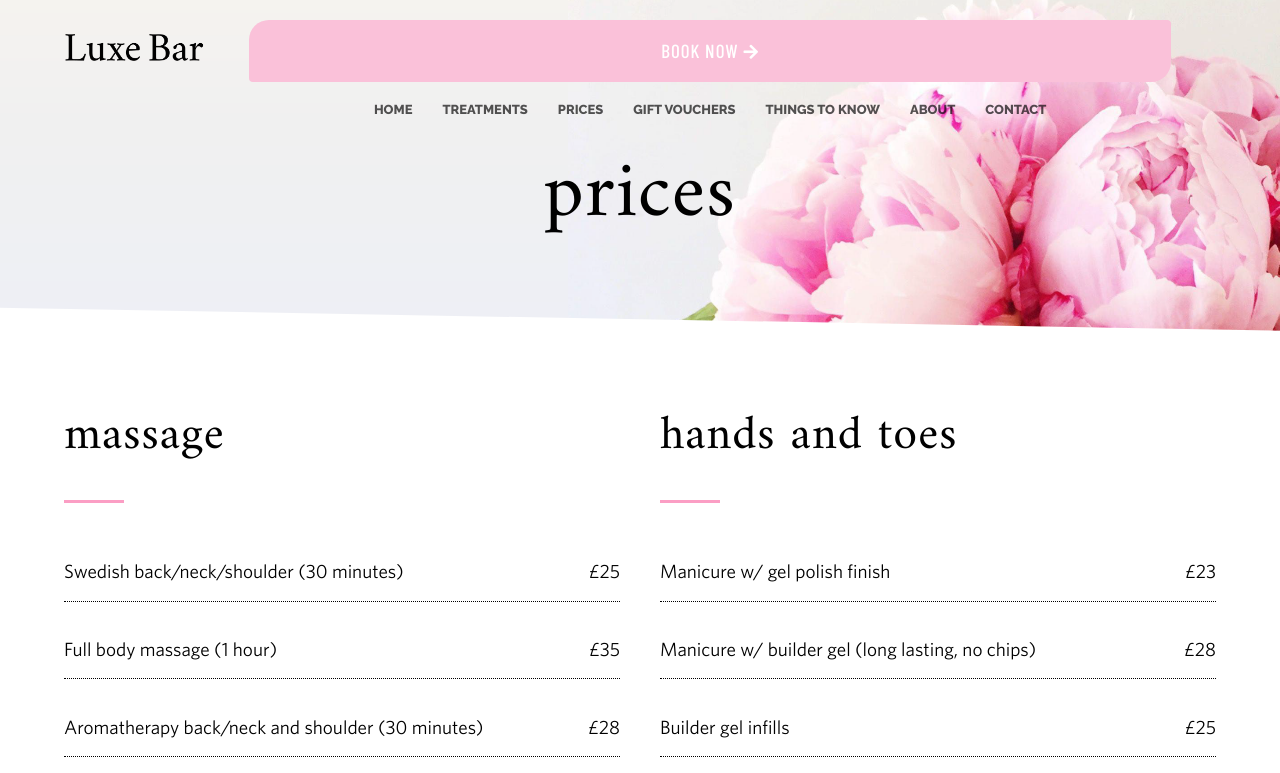
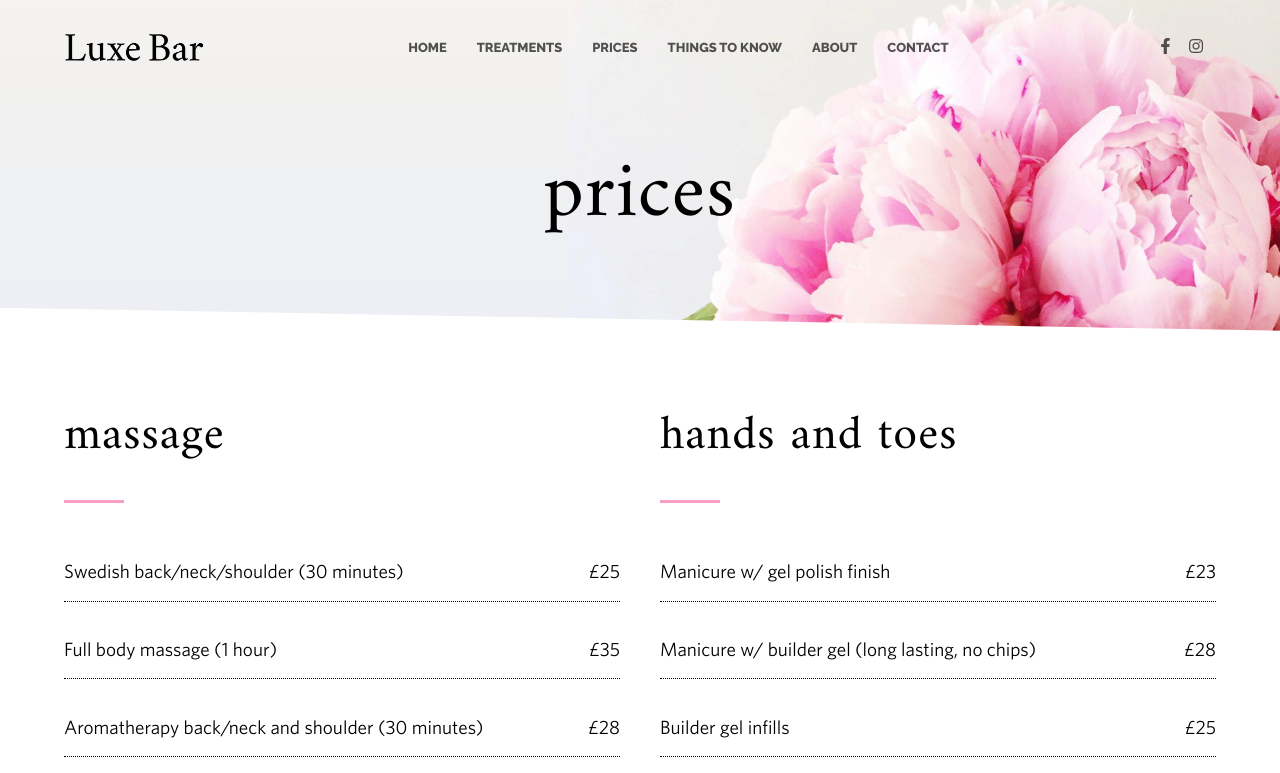
Before and after one commit to barclayburston/Luxe-Bar-Bristol, a plain HTML site: page prices.html in a window 1280 px wide. Shown: the top 773 px of the page. Drawn offline with nearby package versions, Linux system fonts and the light colour scheme.

Commit message:
Updated Nav

```diff
--- a/prices.html
+++ b/prices.html
@@ -19,7 +19,6 @@
             <li><a href="index.html">Home</a></li>
             <li><a href="treatments.html">Treatments</a></li>
             <li><a href="prices.html">Prices</a></li>
-            <li><a href="vouchers.html">Gift Vouchers</a></li>
             <li><a href="thingstoknow.html">Things to know</a></li>
             <li><a href="about.html">About</a></li>
             <li><a href="contact.html">Contact</a></li>
@@ -30,12 +29,15 @@
             <div class="container">
                 <a href="index.html" class="logo"><img src="img/luxe_logo.png" /></a>
                 <i class="fas fa-bars fa-lg"></i>
-                <a href="contact.html" class="btn">book now&nbsp;<i class="fas fa-sm fa-arrow-right"></i></a>
+                <div class="socials hide-on-mobile">
+                    <a href="https://www.facebook.com/luxebarbristol/" target="_blank"><i class="fab fa-facebook-f"></i></a>
+                    <a href="https://www.instagram.com/luxebar1/" target="_blank"><i class="fab fa-instagram"></i></a>
+
+                </div>
                 <ul class="nav-links">
                     <li><a href="index.html">Home</a></li>
                     <li><a href="treatments.html">Treatments</a></li>
                     <li><a href="prices.html">Prices</a></li>
-                    <li><a href="vouchers.html">Gift Vouchers</a></li>
                     <li><a href="thingstoknow.html">Things to know</a></li>
                     <li><a href="about.html">About</a></li>
                     <li><a href="contact.html">Contact</a></li>
```
Also changed, not shown: contact.html (+5 -3 lines), index.html (+0 -2 lines), thingstoknow.html (+5 -3 lines).
